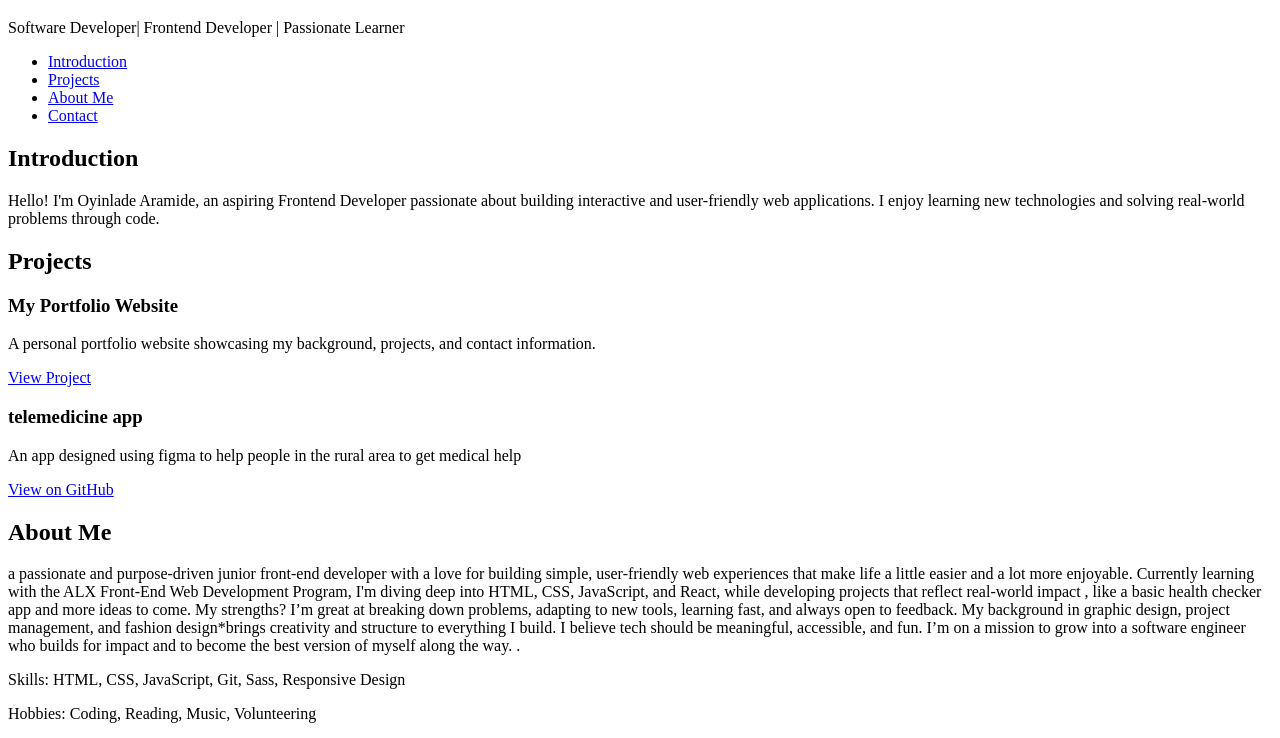
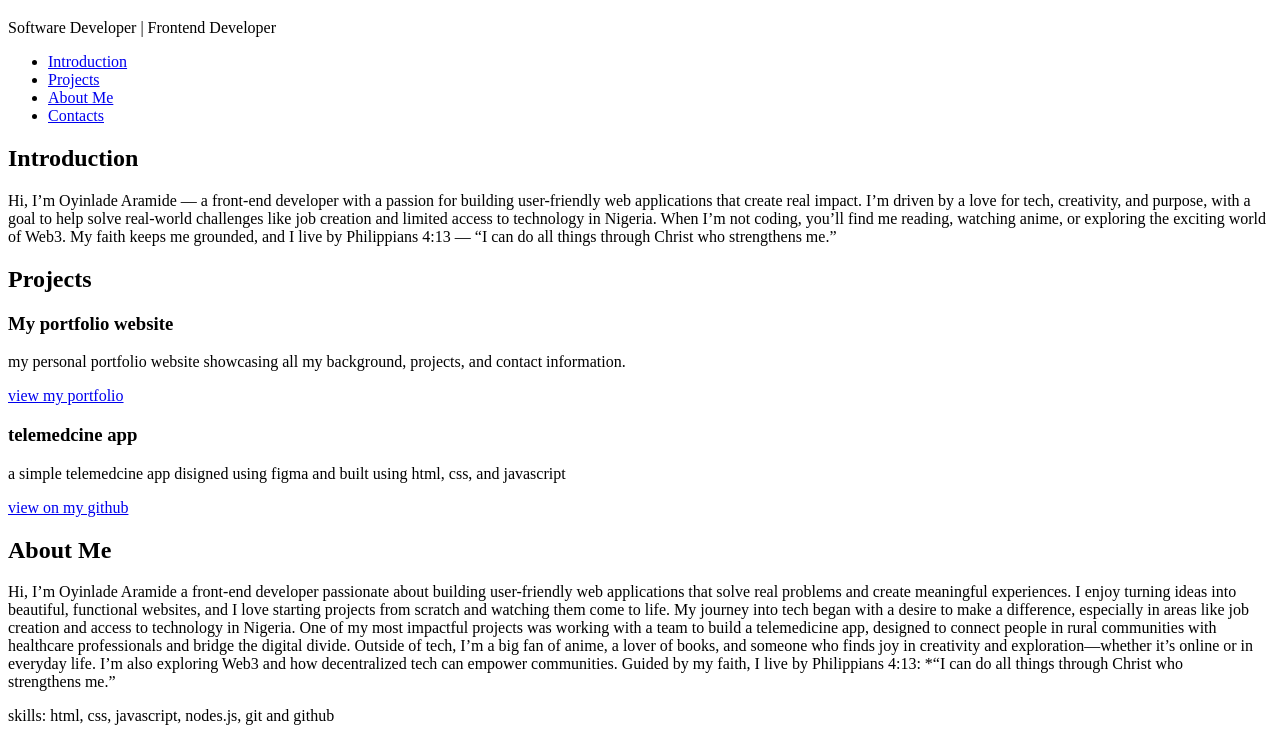
Before and after one commit to arami114/My_First_Portfolio, a plain HTML site: page portfolio/index.html in a window 1280 px wide. Shown: the part 61-799 px from the top of the page. Drawn offline with Linux system fonts and the light colour scheme.

Commit message:
add all changes

```diff
--- a/portfolio/index.html
+++ b/portfolio/index.html
@@ -9,71 +9,54 @@
 
   <header>
     <h1>Oyinlade Aramide</h1>
-    <p>Software Developer| Frontend Developer | Passionate Learner</p>
+    <p>Software Developer | Frontend Developer</p>
   </header>
-
-  <!-- Navigation -->
   <nav>
     <ul>
-      <li><a href="#introduction">Introduction</a></li>
-      <li><a href="#projects">Projects</a></li>
-      <li><a href="#about">About Me</a></li>
-      <li><a href="#contact">Contact</a></li>
+        <li><a href="#Introduction">Introduction</a></li>
+        <li><a href="#Projects">Projects</a></li>
+        <li><a href="#About Me">About Me</a></li>
+        <li><a href="Contacts">Contacts</a></li>
     </ul>
   </nav>
+  <section id="Introduction">
+    <h2>Introduction</h2>
+    <P>Hi, I’m Oyinlade Aramide — a front-end developer with a passion for building user-friendly web applications that create real impact. I’m driven by a love for tech, creativity, and purpose, with a goal to help solve real-world challenges like job creation and limited access to technology in Nigeria. When I’m not coding, you’ll find me reading, watching anime, or exploring the exciting world of Web3. My faith keeps me grounded, and I live by Philippians 4:13 — “I can do all things through Christ who strengthens me.”</P>
+ </section>
+<section id="Projects">
+    <h2>Projects</h2>
+<article class="project">
+    <h3>My portfolio website</h3>
+    <p>my personal portfolio website showcasing all my background, projects, and contact information.</p>
+    <a href="https://yourportfolio.live" target="_blank">view my portfolio</a>
+</article>
+<article class="project">
+    <h3>telemedcine app</h3>
+    <p> a simple telemedcine app disigned using figma and built using html, css, and javascript</p>
+    <a href="https://github.com/arami114/telemedcine app" target="_blank">view on my github</a>
+</article>
+</section>
 
-  <!-- Introduction Section -->
-  <section id="introduction">
-    <h2>Introduction</h2>
-    <p>Hello! I'm Oyinlade Aramide, an aspiring Frontend Developer passionate about building interactive and user-friendly web applications. I enjoy learning new technologies and solving real-world problems through code.</p>
-  </section>
+<section id="About">
+<h2>About Me</h2>
+<p>Hi, I’m Oyinlade Aramide  a front-end developer passionate about building user-friendly web applications that solve real problems and create meaningful experiences. I enjoy turning ideas into beautiful, functional websites, and I love starting projects from scratch and watching them come to life.
+My journey into tech began with a desire to make a difference, especially in areas like job creation and access to technology in Nigeria. One of my most impactful projects was working with a team to build a telemedicine app, designed to connect people in rural communities with healthcare professionals and bridge the digital divide.
 
-  <!-- Projects Section -->
-  <section id="projects">
-    <h2>Projects</h2>
+Outside of tech, I’m a big fan of anime, a lover of books, and someone who finds joy in creativity and exploration—whether it’s online or in everyday life. I’m also exploring Web3 and how decentralized tech can empower communities. Guided by my faith, I live by Philippians 4:13: *“I can do all things through Christ who strengthens me.”</p>
+<p>skills: html, css, javascript, nodes.js, git and github</p>
+<p>hobbies: reading, watchibg movies, coding.</p>
+</section>
 
-    <article class="project">
-      <h3>My Portfolio Website</h3>
-      <p>A personal portfolio website showcasing my background, projects, and contact information.</p>
-      <a href="https://yourportfolio.live" target="_blank">View Project</a>
-    </article>
-
-    <article class="project">
-      <h3>telemedicine app</h3>
-      <p>An app designed using figma to help people in the rural area to get medical help</p>
-      <a href="https://github.com/yourusername/telemedicine" target="_blank">View on GitHub</a>
-    </article>
-
-  </section>
-
-  <!-- About Me Section -->
-  <section id="about">
-    <h2>About Me</h2>
-    <p>a passionate and purpose-driven junior front-end developer with a love for building simple, user-friendly web experiences that make life a little easier and a lot more enjoyable.
-
-Currently learning with the ALX Front-End Web Development Program, I'm diving deep into HTML, CSS, JavaScript, and React, while developing projects that reflect real-world impact , like a basic health checker app and more ideas to come.
-
-My strengths? I’m great at breaking down problems, adapting to new tools, learning fast, and always open to feedback. My background in graphic design, project management, and fashion design*brings creativity and structure to everything I build.
-
-I believe tech should be meaningful, accessible, and fun. I’m on a mission to grow into a software engineer who builds for impact and to become the best version of myself along the way. .</p>
-    <p>Skills: HTML, CSS, JavaScript, Git, Sass, Responsive Design</p>
-    <p>Hobbies: Coding, Reading, Music, Volunteering</p>
-  </section>
-
-  <!-- Contact Section -->
-  <section id="contact">
+ <section id="contact">
     <h2>Contact</h2>
     <p>
-      Email: <a href="mailto:aramideayomide960@gmail.com">aramideayomide960@gmail.com</a><br>
+      Email: <a href="mailto:aramideoyinlade960@gmail.com">aramideoyinlade960@gmail.com</a><br>
       LinkedIn: <a href="https://www.linkedin.com/in/oyinlade-aramide-44213030b/" target="_blank">View Profile</a><br>
-      GitHub: <a href="https://github.com/arami114" target="_blank">View Projects</a>
+      GitHub: <a href="https://github.com/arami" target="_blank">View Projects</a>
     </p>
   </section>
-
-  <!-- Footer -->
   <footer>
-    <p>&copy; 2024 oyinlade aramide</p>
+    <p>&copy; 2024 Oyinlade Aramide Ayomide</p>
   </footer>
-
 </body>
 </html>
```
